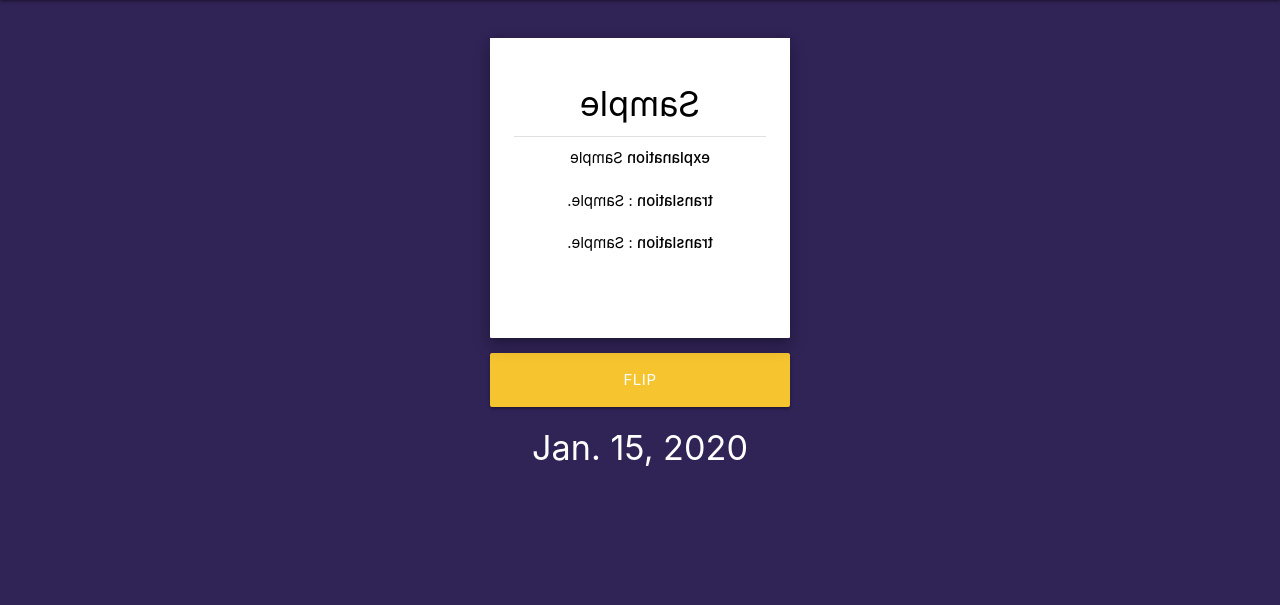
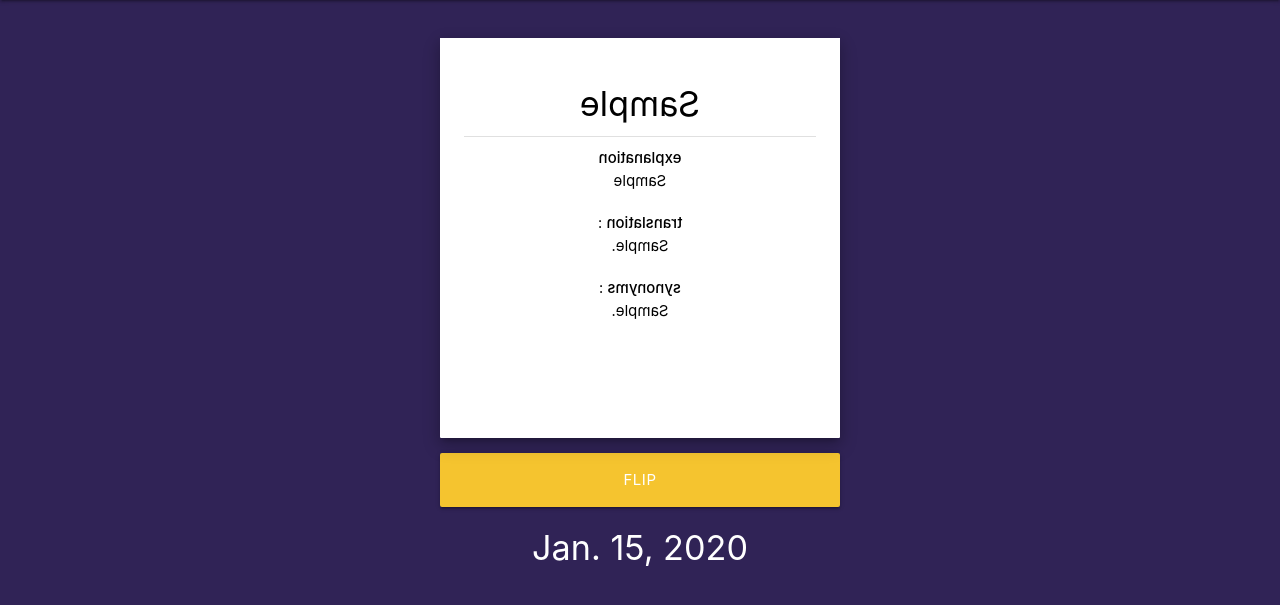
Before and after one commit to noikis/Russian-Memo, a Django app: template templates/games/flashcards.html in a window 1280 px wide. Shown: the part 64-669 px from the top of the page. Run offline with Django 3.2, Linux system fonts and the light colour scheme; the template is opened without the code that fills it: values that come from a table or form of the project are taken from there, others are empty; tables that the repository leaves empty hold one stand-in row (values such as "Sample post"); parts of the project's set-up code (start-up, migrations or seed data) failed here and were passed over.

Commit message:
ressized flashcards

```diff
--- a/russian_memo/assets/css/flashcards.css
+++ b/russian_memo/assets/css/flashcards.css
@@ -20,7 +20,7 @@
 
 .card-container {
   width: 300px;
-  height: 300px;
+  height: 400px;
   margin-top: 2rem;
 }
 
@@ -52,3 +52,9 @@
   display: block;
   width: 100%;
 }
+
+@media (min-width: 1280px) {
+  .card-container {
+    width: 400px;
+  }
+}
--- a/templates/games/flashcards.html
+++ b/templates/games/flashcards.html
@@ -31,11 +31,17 @@
               <h4>{{card.word}}</h4>
               <div class="divider"></div>
               <p>
-                <strong>explanation</strong>
+                <strong>explanation</strong><br />
                 {{card.explanation}}
               </p>
-              <p><strong>translation</strong> : {{card.translation}}.</p>
-              <p><strong>translation</strong> : {{card.synonymes}}.</p>
+              <p>
+                <strong>translation</strong> : <br />
+                {{card.translation}}.
+              </p>
+              <p>
+                <strong>synonyms</strong> : <br />
+                {{card.synonymes}}.
+              </p>
             </figure>
           </div>
           <button class="btn btn-large bg-secondary" id="flip-btn">Flip</button>
```
